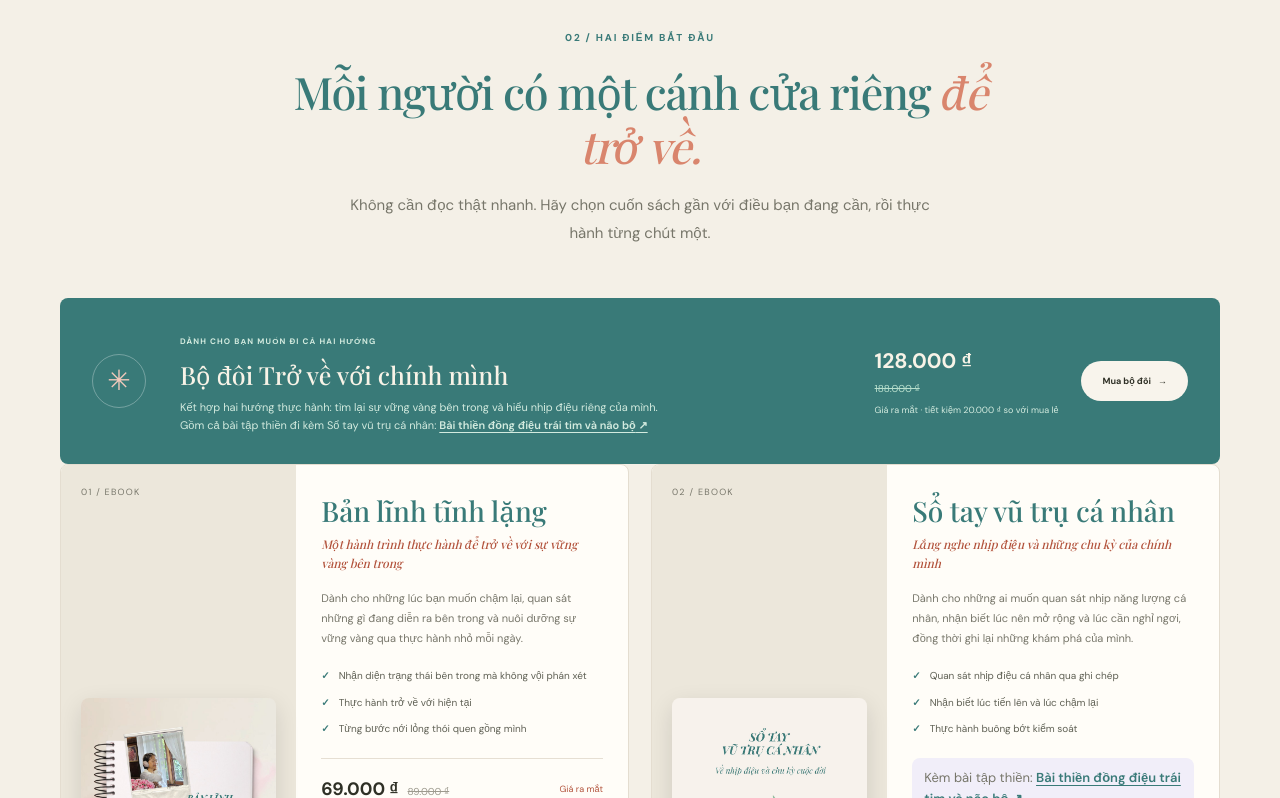
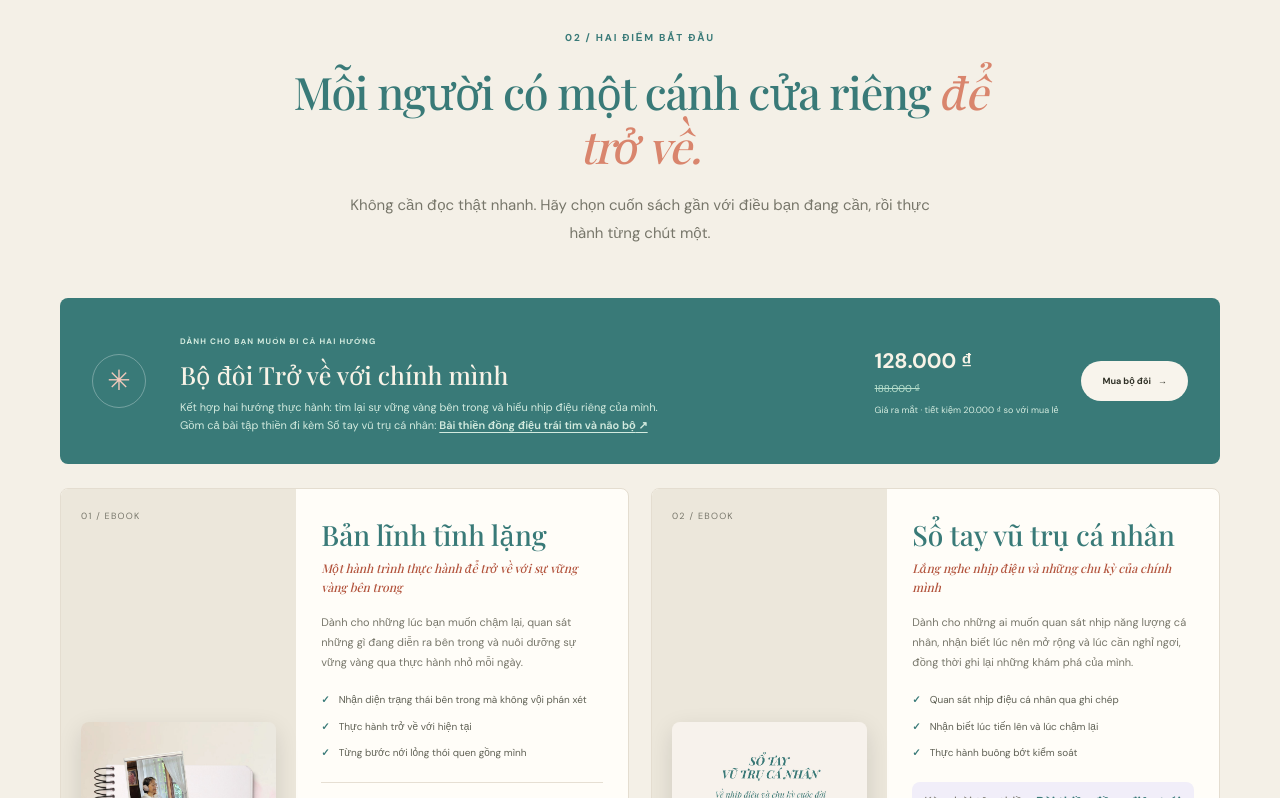
Before and after one commit to ThanhHuong25/gpt_quiz, a Next.js app: page / in a window 1280 px wide. Shown: the part 3716-4514 px from the top of the page. Built offline with nearby package versions, Linux system fonts and the light colour scheme; a web font is replaced by a local one.

Commit message:
Add margin styles for combo cards in books section

```diff
--- a/app/globals.css
+++ b/app/globals.css
@@ -396,3 +396,6 @@ h1, h2, h3, h4 { color: var(--teal); }
   .result-combo-covers { max-width: 240px; margin: 0 auto; }
 }
 .result-combo-second { border-width: 1px; }
+
+/* Khối bộ đôi nằm ngay dưới tiêu đề mục sách, trước hai thẻ sách */
+.books-section .section-heading + .combo-card { margin-top: 0; margin-bottom: 24px; }
```
